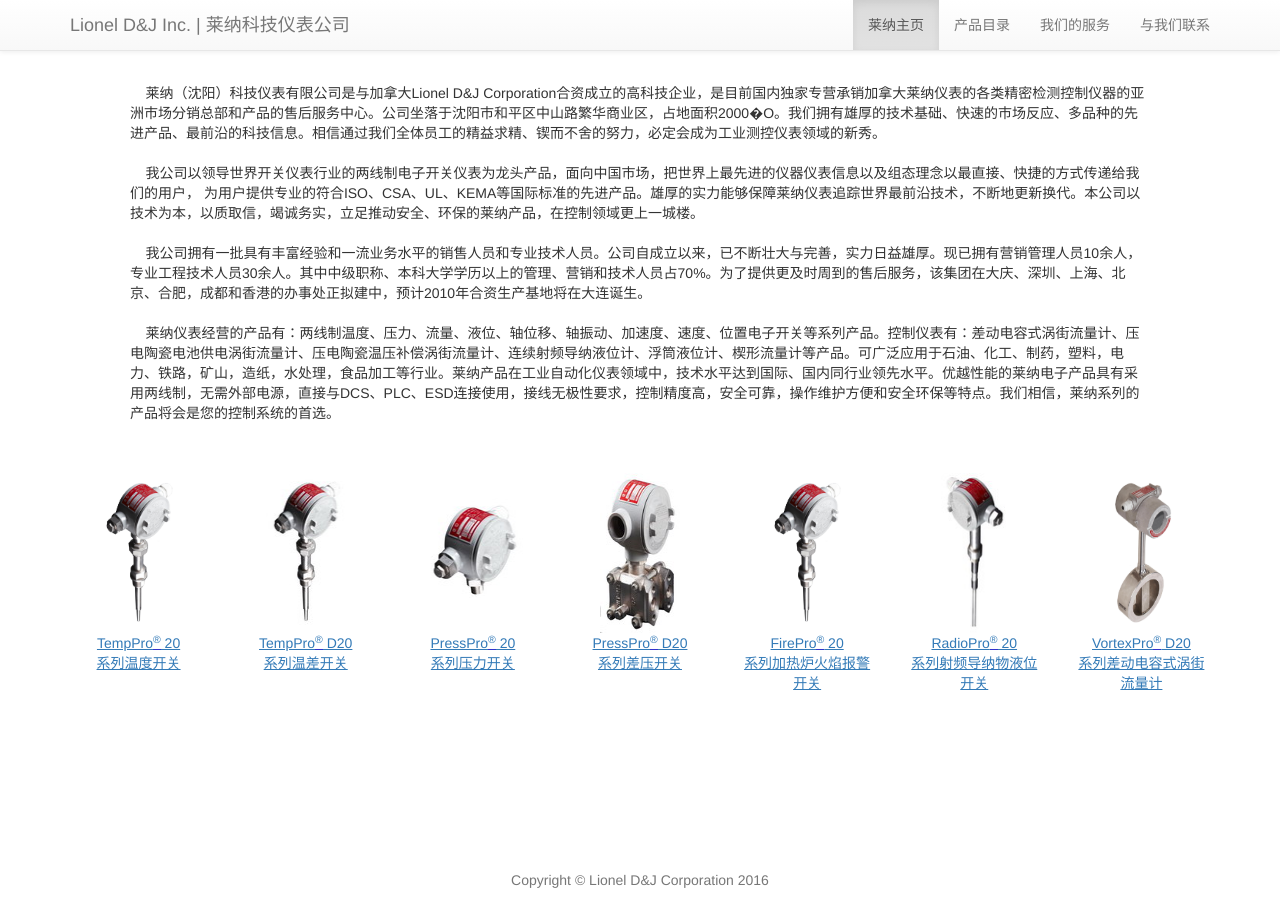
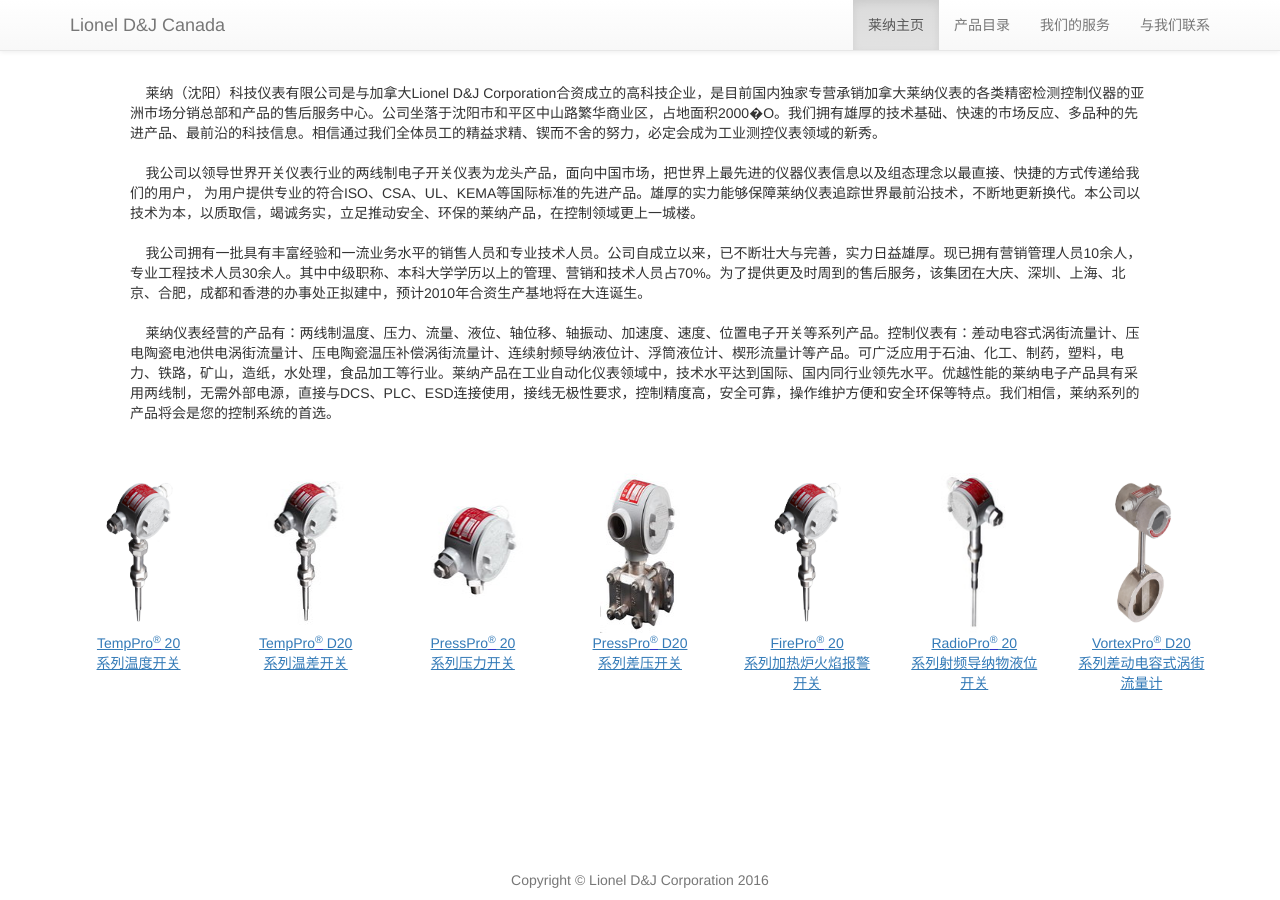
Before and after one commit to lionelinstruments/lionelinstruments.github.io, a Jekyll site: the page built from index.html, in a window 1280 px wide. Built offline with Jekyll 4.4.1, drawn with Linux system fonts in a browser that asks for light colours; nearby versions of some CDN libraries.

Commit message:
Change navbar brand;

```diff
--- a/_layouts/base.html
+++ b/_layouts/base.html
@@ -27,7 +27,7 @@
             <span class="icon-bar"></span>
             <span class="icon-bar"></span>
           </button>
-          <a class="navbar-brand" href="/">Lionel D&amp;J Inc. | 莱纳科技仪表公司</a>
+          <a class="navbar-brand" href="/">Lionel D&amp;J Canada</a>
         </div>
         <div id="navbar" class="navbar-collapse collapse">
           <ul class="nav navbar-nav navbar-right">
```
